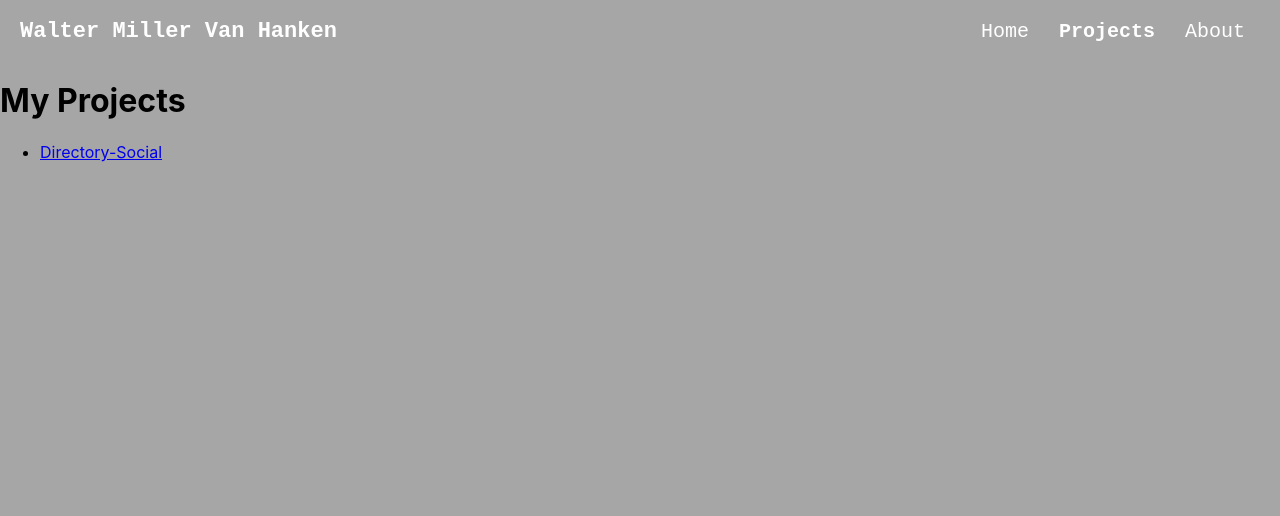
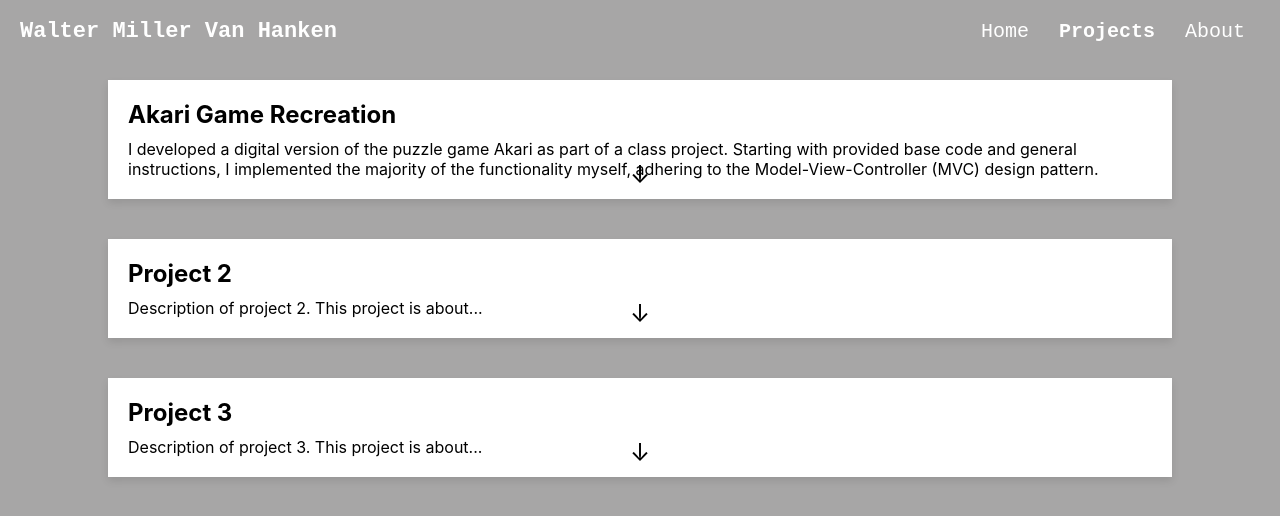
Before and after one commit to mvanhan/portfolio, a React (Create React App) app: page /projects in a window 1280 px wide. Shown: the top 516 px of the page. Built offline with nearby package versions, Linux system fonts and the light colour scheme.

Commit message:
Projects

```diff
--- /dev/null
+++ b/src/pages/Projects.css
@@ -0,0 +1,53 @@
+.projects-container {
+    display: flex;
+    flex-direction: column;
+    align-items: center;
+    padding-top: 60px;
+  }
+
+  .project-box {
+    background: white;
+    padding: 20px;
+    margin: 20px;
+    width: 80%;
+    box-shadow: 0px 4px 8px rgba(0, 0, 0, 0.1);
+    transition: transform 0.3s, box-shadow 0.3s;
+    position: relative;
+  }
+
+  .project-box.expanded {
+    box-shadow: 0px 8px 16px rgba(0, 0, 0, 0.2);
+  }
+
+  .project-title {
+    font-size: 24px;
+    font-weight: bold;
+  }
+
+  .project-description {
+    margin-top: 10px;
+  }
+
+  .expand-arrow {
+    position: absolute;
+    bottom: 10px;
+    left: 50%;
+    transform: translateX(-50%);
+    cursor: pointer;
+    font-size: 24px;
+  }
+
+  .project-details {
+    display: none;
+    margin-top: 20px;
+  }
+
+  .project-box.expanded .project-details {
+    display: block;
+  }
+
+  .project-video {
+    display: block;
+    margin: 0 auto;
+    width: 25%;
+  }
--- a/src/pages/Projects.js
+++ b/src/pages/Projects.js
@@ -1,12 +1,85 @@
-import React from 'react';
+// import React from 'react';
+// import './Projects.css'
+
+// const Projects = () => {
+//   return (
+//     <div className="pageContent">
+//       <h1>My Projects</h1>
+//       <ul>
+//         <li><a href="https://directory-social-git-main-mvanhans-projects.vercel.app/">Directory-Social</a></li>
+//       </ul>
+//     </div>
+
+//   );
+// };
+
+// export default Projects;
+
+// {
+//   title: 'Akari Game Recreation',
+//   description: 'I developed a digital version of the puzzle game Akari as part of a class project. Starting with provided base code and general instructions, I implemented the majority of the functionality myself, adhering to the Model-View-Controller (MVC) design pattern.',
+//   media: '/path/to/project1-image.jpg' // Replace with actual image or video path
+// },
+
+
+import React, { useState } from 'react';
+import './Projects.css';
 
 const Projects = () => {
+  const [expandedIndex, setExpandedIndex] = useState(null);
+
+  const toggleExpand = (index) => {
+    setExpandedIndex(expandedIndex === index ? null : index);
+  };
+
+  const projects = [
+    {
+      title: 'Akari Game Recreation',
+      description: 'I developed a digital version of the puzzle game Akari as part of a class project. Starting with provided base code and general instructions, I implemented the majority of the functionality myself, adhering to the Model-View-Controller (MVC) design pattern.',
+      media: '/AkariVid.mov'
+    },
+    {
+      title: 'Project 2',
+      description: 'Description of project 2. This project is about...',
+      media: '/path/to/project2-image.jpg' // Replace with actual image or video path
+    },
+    {
+      title: 'Project 3',
+      description: 'Description of project 3. This project is about...',
+      media: '/path/to/project3-image.jpg' // Replace with actual image or video path
+    }
+  ];
+
   return (
-    <div className="pageContent">
-      <h1>My Projects</h1>
-      <ul>
-        <li><a href="https://directory-social-git-main-mvanhans-projects.vercel.app/">Directory-Social</a></li>
-      </ul>
+    <div className="projects-container">
+      {projects.map((project, index) => (
+        <div
+          key={index}
+          className={`project-box ${expandedIndex === index ? 'expanded' : ''}`}
+        >
+          <div className="project-title">{project.title}</div>
+          <div className="project-description">{project.description}</div>
+          <div
+            className="expand-arrow"
+            onClick={() => toggleExpand(index)}
+          >
+            ↓
+          </div>
+          <div className="project-details">
+            {project.media && (
+              project.media.endsWith('.mp4') || project.media.endsWith('.mov') ? (
+                <video controls className="project-video">
+                  <source src={project.media} type="video/mp4" />
+                  <source src={project.media} type="video/quicktime" />
+                  Your browser does not support the video tag.
+                </video>
+              ) : (
+                <img src={project.media} alt={`${project.title} media`} style={{width: '100%'}} />
+              )
+            )}
+          </div>
+        </div>
+      ))}
     </div>
   );
 };
```
Also changed, not shown: 1 other file (tests, documents, lock files or other folders).
